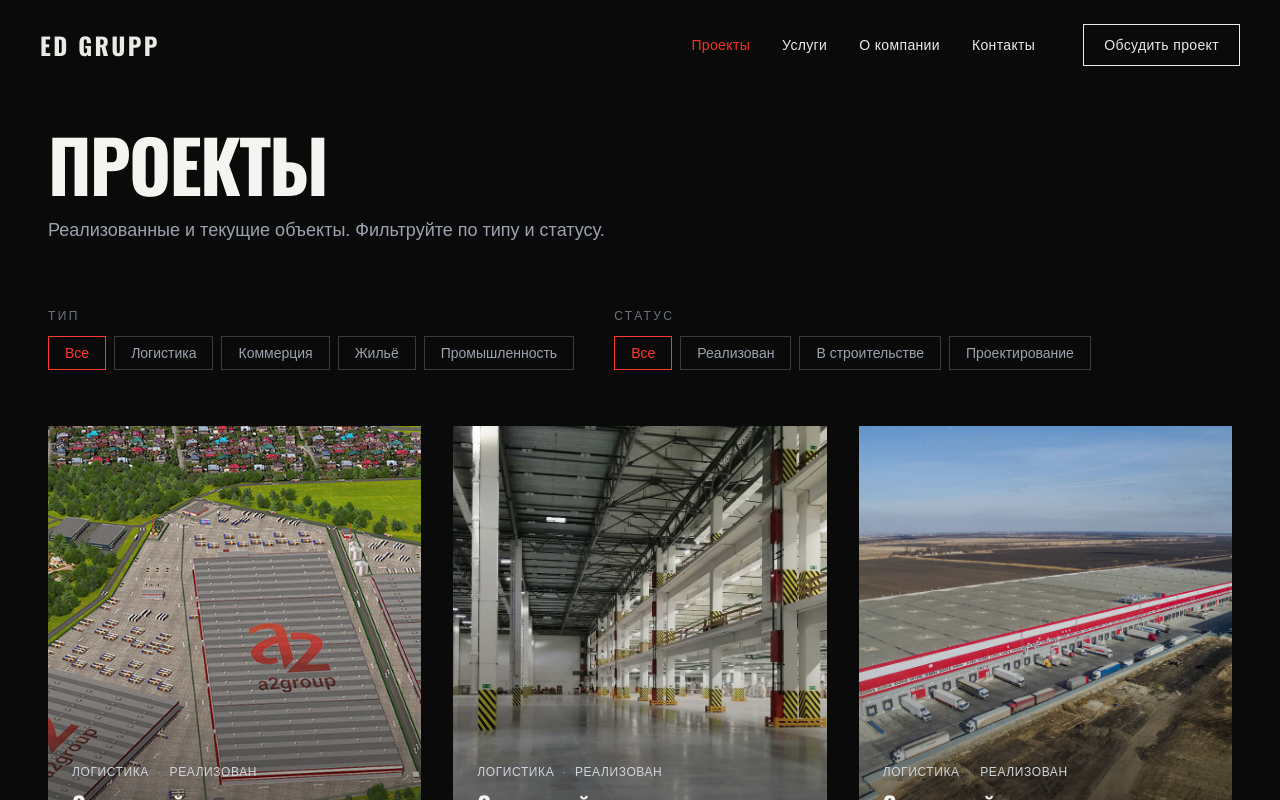
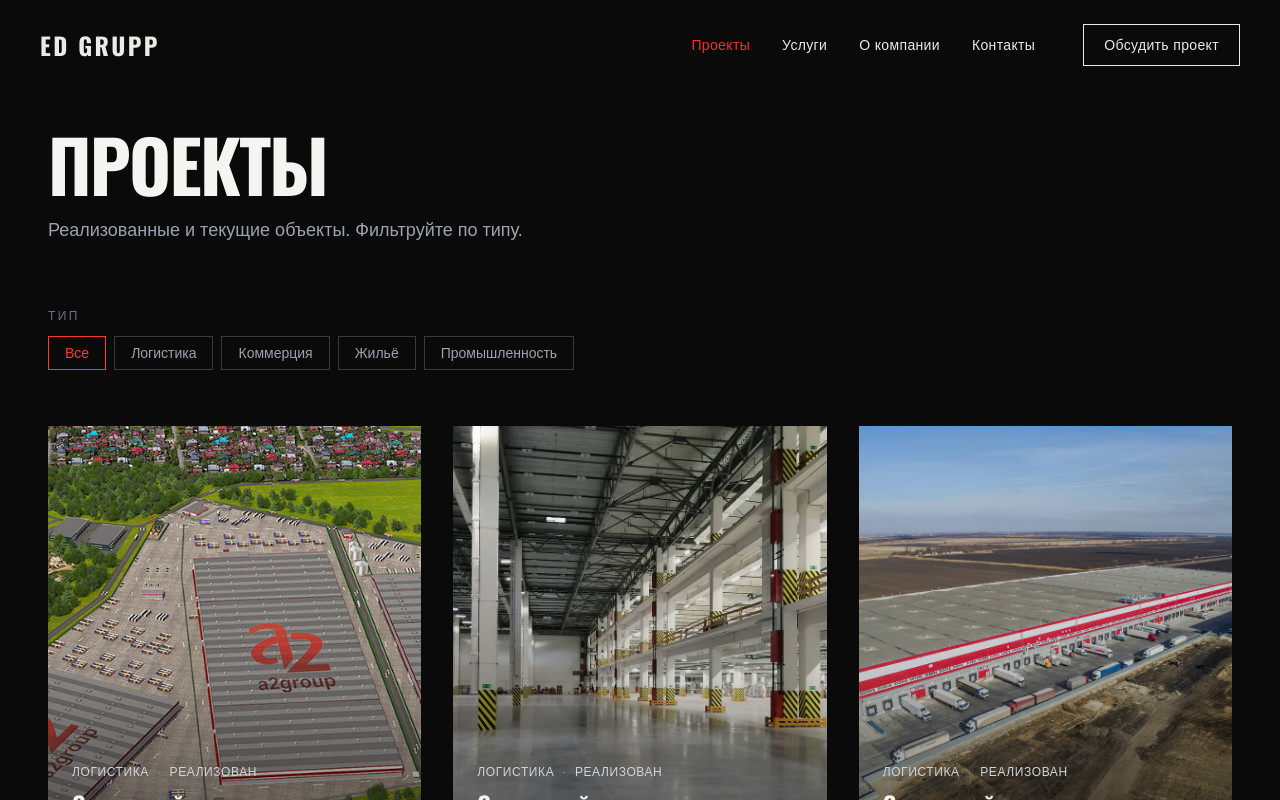
Before and after one commit to Pugmeister/ed-grupp, a React (Vite) app: page /projects in a window 1280 px wide. Shown: the top 800 px of the page. Built offline with nearby package versions, Linux system fonts and the light colour scheme; a web font is replaced by a local one.

Commit message:
Убрал фильтр по статусу объекта

```diff
--- a/src/components/ProjectFilter/ProjectFilter.jsx
+++ b/src/components/ProjectFilter/ProjectFilter.jsx
@@ -1,7 +1,6 @@
-export default function ProjectFilter({ types, statuses, activeType, activeStatus, onTypeChange, onStatusChange }) {
+export default function ProjectFilter({ types, activeType, onTypeChange }) {
   return (
-    <div className="flex flex-col sm:flex-row gap-6 sm:gap-10 mb-10 sm:mb-14">
-      <div>
+    <div className="mb-10 sm:mb-14">
       <span className="block text-xs tracking-[0.2em] uppercase text-gray-500 mb-3">Тип</span>
       <div className="flex flex-wrap gap-2">
         {types.map((type) => (
@@ -20,25 +19,5 @@ export default function ProjectFilter({ types, statuses, activeType, activeStatu
         ))}
       </div>
     </div>
-      <div>
-        <span className="block text-xs tracking-[0.2em] uppercase text-gray-500 mb-3">Статус</span>
-        <div className="flex flex-wrap gap-2">
-          {statuses.map((status) => (
-            <button
-              key={status}
-              type="button"
-              onClick={() => onStatusChange(status)}
-              className={`px-4 py-1.5 text-sm border transition-colors interactive-hover ${
-                activeStatus === status
-                  ? 'border-accent text-accent'
-                  : 'border-white/20 text-gray-400 hover:border-paper hover:text-paper'
-              }`}
-            >
-              {status}
-            </button>
-          ))}
-        </div>
-      </div>
-    </div>
   )
 }
--- a/src/pages/Projects/Projects.jsx
+++ b/src/pages/Projects/Projects.jsx
@@ -1,26 +1,29 @@
 import { useState, useMemo } from 'react'
-import { projects, projectTypes, projectStatuses } from '../../data/projects'
+import { projects, projectTypes } from '../../data/projects'
 import ProjectCard from '../../components/ProjectCard/ProjectCard'
 import ProjectFilter from '../../components/ProjectFilter/ProjectFilter'
 import Seo from "../../components/Seo/Seo.jsx";
 
 export default function Projects() {
   const [type, setType] = useState('Все')
-  const [status, setStatus] = useState('Все')
 
   const filtered = useMemo(() => {
-    return projects.filter((p) => {
-      const typeMatch = type === 'Все' || p.type === type
-      const statusMatch = status === 'Все' || p.status === status
-      return typeMatch && statusMatch
+    return projects.filter((p) => type === 'Все' || p.type === type)
+  }, [type])
+
+  const counts = useMemo(() => {
+    const map = { 'Все': projects.length }
+    projectTypes.forEach((t) => {
+      if (t !== 'Все') map[t] = projects.filter((p) => p.type === t).length
     })
-  }, [type, status])
+    return map
+  }, [])
 
   return (
     <div className="pt-28 sm:pt-32 pb-20 px-5 sm:px-6 md:px-12 min-h-screen bg-ink">
       <Seo
-        title="Проекты ED GRUPP — логистика, жильё,коммерция и промышленность"
-        description="Реализованные объекты: склады класса А, ТЦ «Сказка», ЖК в Краснодаре и Волгограде. Фильтр по типу и статусу. Полный цикл строительства."
+        title="Проекты ED GRUPP — логистика, жильё, коммерция и промышленность"
+        description="Реализованные объекты: склады класса А, ТЦ «Сказка», ЖК в Краснодаре и Волгограде. Фильтр по типу. Полный цикл строительства."
       />
       <div className="max-w-7xl mx-auto">
         <header className="mb-12 sm:mb-16">
@@ -28,17 +31,15 @@ export default function Projects() {
             ПРОЕКТЫ
           </h1>
           <p className="text-gray-400 max-w-xl text-base sm:text-lg">
-            Реализованные и текущие объекты. Фильтруйте по типу и статусу.
+            Реализованные и текущие объекты. Фильтруйте по типу.
           </p>
         </header>
 
         <ProjectFilter
           types={projectTypes}
-          statuses={projectStatuses}
           activeType={type}
-          activeStatus={status}
           onTypeChange={setType}
-          onStatusChange={setStatus}
+          counts={counts}
         />
 
         {filtered.length === 0 ? (
```
Lines whose indentation alone changed are shown as unchanged.
